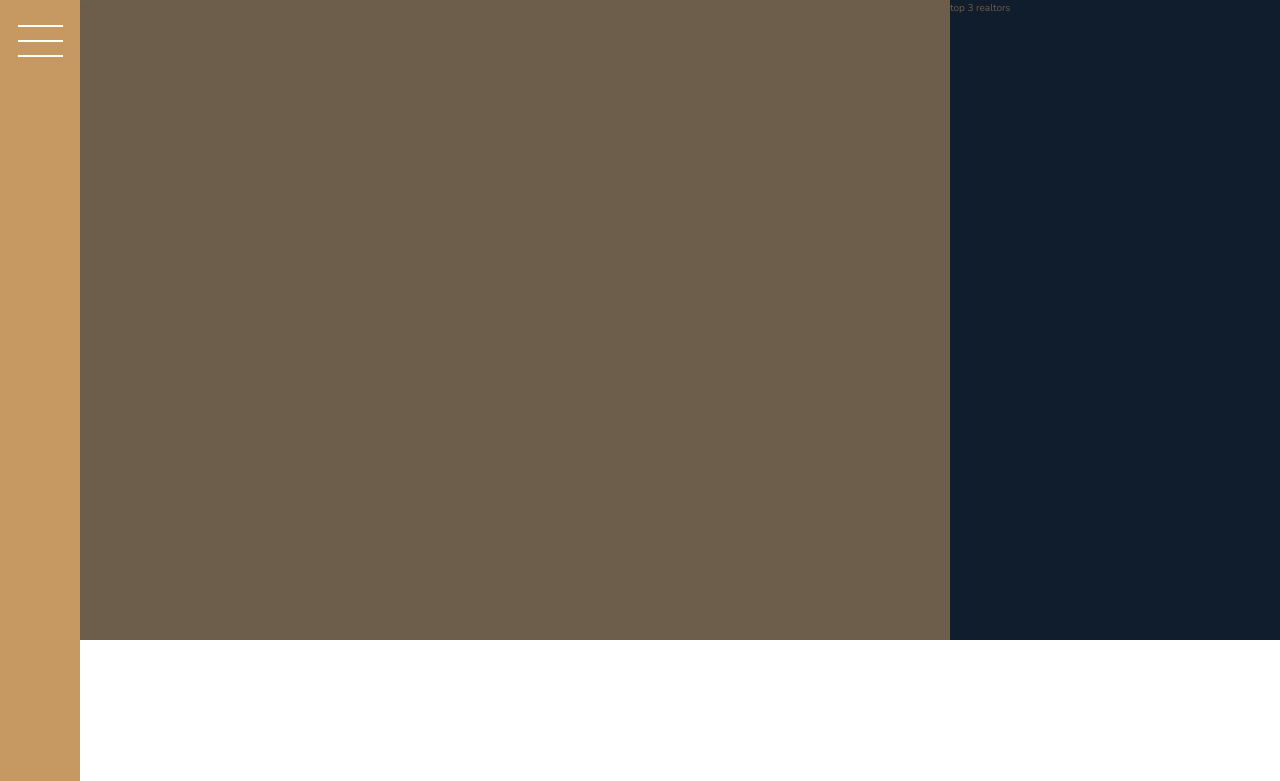
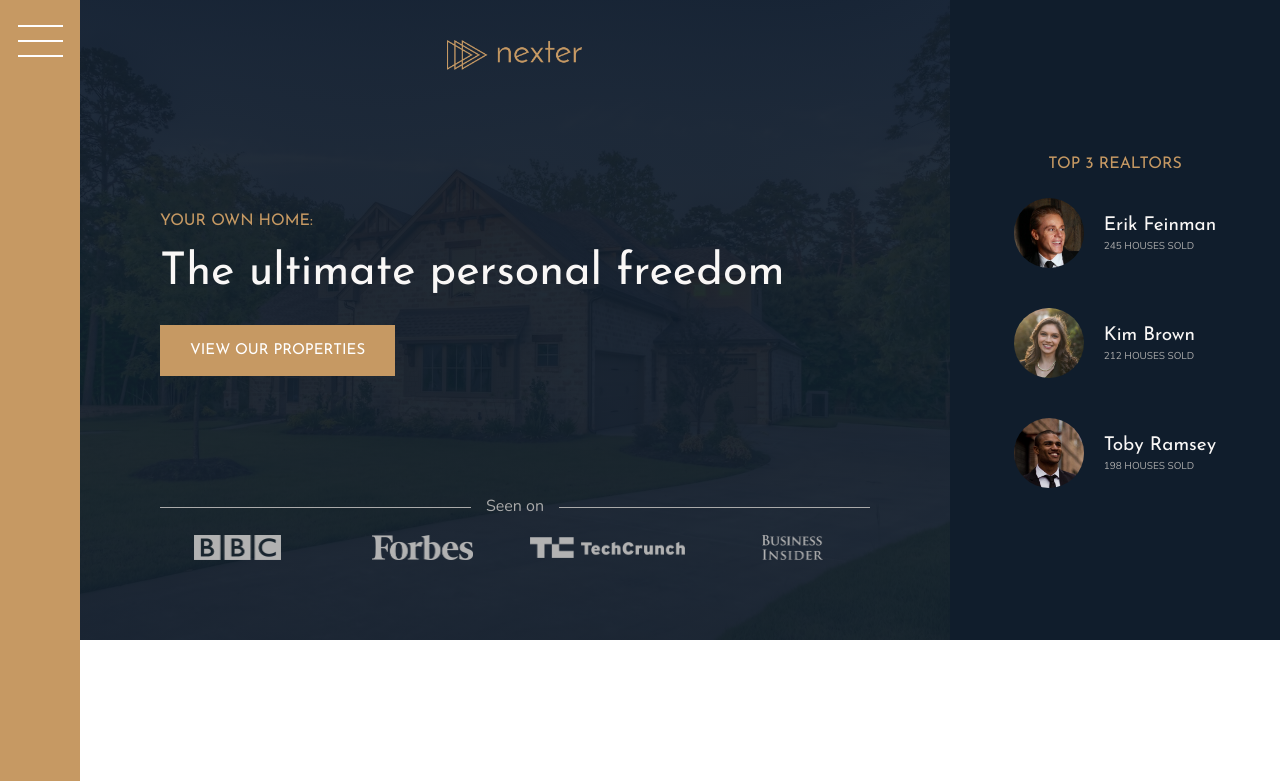
Before and after one commit to Hastellaa/Nexter-project, a website: page index.html in a window 1280 px wide. Shown: the top 781 px of the page. Drawn offline with nearby package versions, Linux system fonts and the light colour scheme.

Commit message:
Add header section

```diff
--- a/index.html
+++ b/index.html
@@ -15,17 +15,46 @@
 
 <body class="container">
     <div class="sidebar">
-         <button class="nav-btn">
+        <button class="nav-btn">
 
-         </button>
+        </button>
     </div>
 
     <header class="header">
-        header
+        <img src="img/logo.png" alt="Nexter logo" class="header__logo">
+        <h3 class="heading-3">Your own home:</h3>
+        <h1 class="heading-1">The ultimate personal freedom</h1>
+        <button class="btn header__btn">View our properties</button>
+        <div class="header__seenon-text">Seen on</div>
+        <div class="header__seenon-logos">
+            <img src="img/logo-bbc.png" alt="Seen on logo 1">
+            <img src="img/logo-forbes.png" alt="Seen on logo 2">
+            <img src="img/logo-techcrunch.png" alt="Seen on logo 3">
+            <img src="img/logo-bi.png" alt="Seen on logo 4">
+        </div>
     </header>
 
     <div class="realtors">
-        top 3 realtors
+        <h3 class="heading-3">Top 3 Realtors</h3>
+        <div class="realtors__list">
+            <img src="img/realtor-1.jpeg" alt="Realtor 1" class="realtors__img">
+            <div class="realtors__details">
+                <h4 class="heading-4 heading-4--light">Erik Feinman</h4>
+                <p class="realtors__sold">245 houses sold</p>
+            </div>
+
+            <img src="img/realtor-2.jpeg" alt="Realtor 2" class="realtors__img">
+            <div class="realtors__details">
+                <h4 class="heading-4 heading-4--light">Kim Brown</h4>
+                <p class="realtors__sold">212 houses sold</p>
+            </div>
+
+            <img src="img/realtor-3.jpeg" alt="Realtor 3" class="realtors__img">
+            <div class="realtors__details">
+                <h4 class="heading-4 heading-4--light">Toby Ramsey</h4>
+                <p class="realtors__sold">198 houses sold</p>
+            </div>
+        </div>
     </div>
 
     <section class="features">
@@ -384,11 +413,12 @@
         </ul>
 
 
-    <p class="copyright">
-        &copy;Copyright 2026 by jonas Sccmedtmann. Feel free to use this project for your own purposes. This does NOT
-        apply if you plan to produce your own course or tutorials based on this project.
+        <p class="copyright">
+            &copy;Copyright 2026 by jonas Sccmedtmann. Feel free to use this project for your own purposes. This does
+            NOT
+            apply if you plan to produce your own course or tutorials based on this project.
 
-    </p>
+        </p>
     </footer>
 
 </body>
--- a/sass/_header.scss
+++ b/sass/_header.scss
@@ -1,4 +1,59 @@
 .header {
     background-color: $color-grey-dark-2;
     grid-column: full-start / col-end 6;
+
+    background-image: linear-gradient(rgba($color-secondary, .93), rgba($color-secondary, .93)), url(../img/hero.jpeg);
+    background-size: cover;
+    background-position: center;
+    padding: 8rem;
+    padding-top: 4rem;
+
+    display: grid;
+    grid-template-rows: 1fr min-content minmax(6rem, min-content) 1fr;
+    grid-template-columns: minmax(min-content, max-content);
+    grid-row-gap: 1.5rem;
+    justify-content: center;
+
+
+    &__logo {
+        height: 3rem;
+        justify-self: center;
+    }
+
+    &__btn {
+        align-self: start;
+        justify-self: start;
+    }
+
+    &__seenon-text {
+        display: grid;
+        grid-template-columns: 1fr max-content 1fr;
+        grid-column-gap: 1.5rem;
+        align-items: center;
+
+        font-size: 1.6rem;
+        color: $color-grey-light-2;
+
+        &::before,
+        &::after {
+            content: "";
+            height: 1px;
+            display: block;
+            background-color: currentColor;
+        }
+    }
+
+    &__seenon-logos {
+        display: grid;
+        grid-template-columns: repeat(4, 1fr);
+        grid-column-gap: 3rem;
+        justify-items: center;
+        align-items: center;
+
+        img {
+            max-height: 2.5rem;
+            max-width: 100%;
+            filter: brightness(70%);
+        }
+    }
 }
--- a/sass/_realtors.scss
+++ b/sass/_realtors.scss
@@ -1,4 +1,31 @@
 .realtors {
     background-color: $color-secondary;
     grid-column: col-start 7 / full-end;
+
+    padding: 3rem;
+
+    display: grid;
+    align-content: center;
+    justify-content: center;
+    justify-items: center;
+    grid-row-gap: 2rem;
+
+    &__list {
+        display: grid;
+        grid-template-columns: min-content max-content;
+        grid-column-gap: 2rem;
+        grid-row-gap: 5vh;
+        align-items: center;
+    }
+       &__img {
+        width: 7rem;
+        border-radius: 50%;
+        display: block;
+    }
+
+    &__sold {
+        text-transform: uppercase;
+        color: $color-grey-light-2;
+        margin-top: -3px;
+    }
 }
--- a/sass/_typography.scss
+++ b/sass/_typography.scss
@@ -5,6 +5,9 @@
 
 .heading-1 {
     @extend %heading;
+    font-size: 4.5rem;
+    color: $color-grey-light-1;
+    line-height: 1;
 }
 
 .heading-2 {
@@ -27,7 +30,6 @@
     font-size: 1.6rem;
     color: $color-primary;
     text-transform: uppercase
-
 }
 
 .heading-4 {
@@ -60,7 +62,18 @@
     }
 }
 
-.mb-sm {margin-bottom: 2rem;}
-.mb-md {margin-bottom: 3rem;}
-.mb-lg {margin-bottom: 4rem;}
-.mb-hg {margin-bottom: 8rem;}
+.mb-sm {
+    margin-bottom: 2rem;
+}
+
+.mb-md {
+    margin-bottom: 3rem;
+}
+
+.mb-lg {
+    margin-bottom: 4rem;
+}
+
+.mb-hg {
+    margin-bottom: 8rem;
+}
```
Also changed, not shown: css/style.css, 1 other file.
